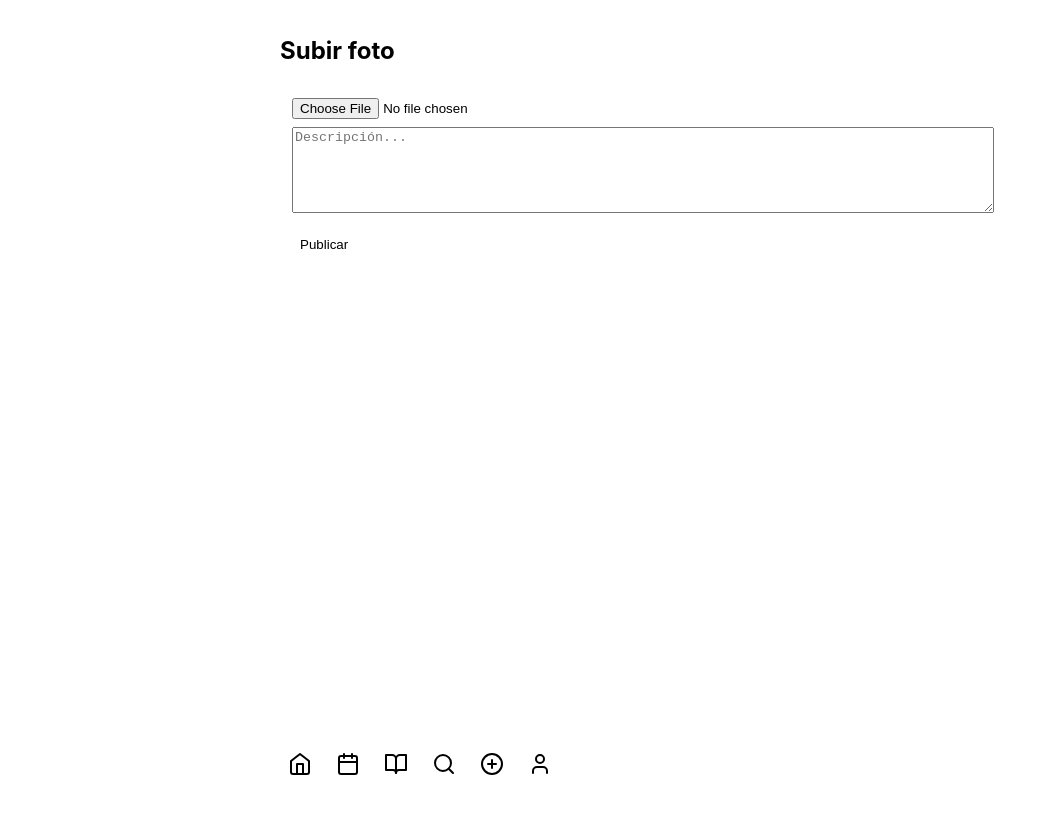
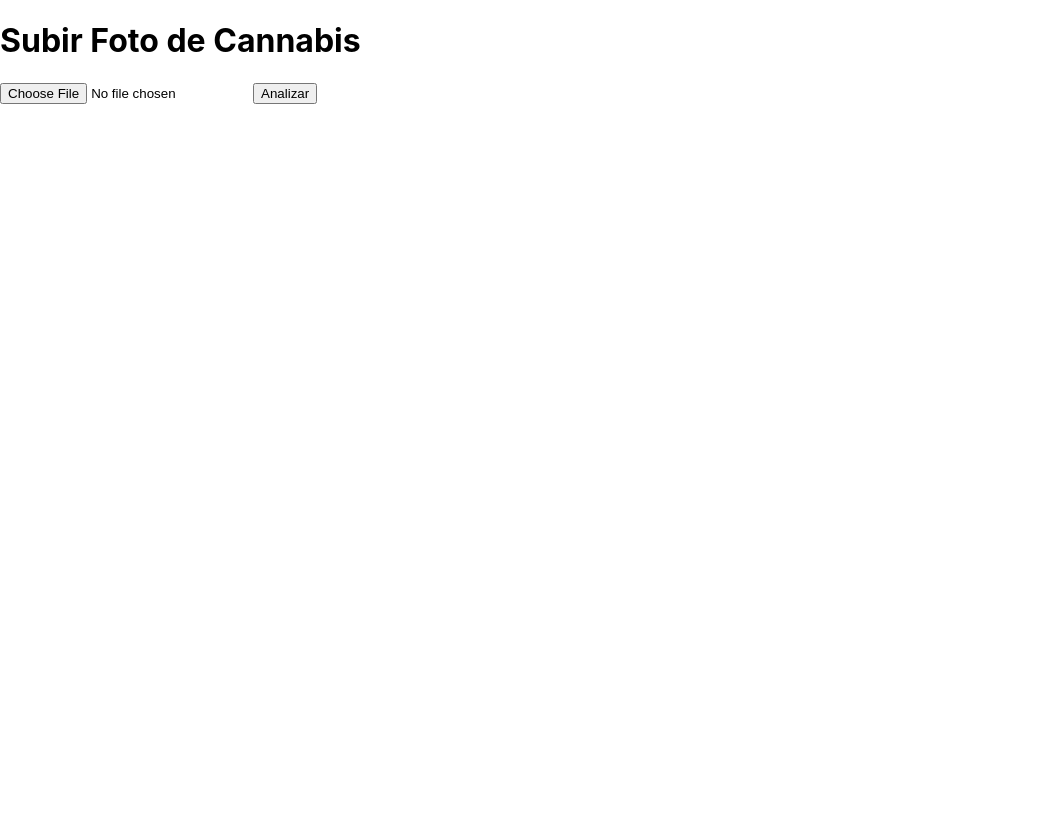
Before and after one commit to AlexisB2025/cannagrow, a Next.js app in the folder cannagrow/: page /upload in a window 1280 px wide. Shown: the top 814 px of the page, without its empty margins (0-1057 px from the left). Built offline with nearby package versions, Linux system fonts and the light colour scheme.

Commit message:
Update upload.js

```diff
--- a/cannagrow/pages/upload.js
+++ b/cannagrow/pages/upload.js
@@ -1,58 +1,39 @@
-import React, { useState, useEffect } from 'react';
-import Layout from '../components/Layout';
-import { v4 as uuidv4 } from 'uuid';
+// pages/upload.js
+import { useState } from 'react'
 
-export default function Upload(){
-  const [file, setFile] = useState(null);
-  const [preview, setPreview] = useState('');
-  const [desc, setDesc] = useState('');
+export default function Upload() {
+  const [file, setFile] = useState(null)
+  const [analysis, setAnalysis] = useState(null)
 
-  useEffect(()=>{
-    return () => { if(preview) URL.revokeObjectURL(preview); }
-  },[preview]);
-
-  const handleFile = (e) => {
-    const f = e.target.files && e.target.files[0];
-    if(!f) return;
-    setFile(f);
-    setPreview(URL.createObjectURL(f));
-  };
-
-  const handleUpload = () => {
-    if(!file) return alert('Subí una foto primero');
-    const stored = JSON.parse(sessionStorage.getItem('mockPosts') || '[]');
-    const newPost = {
-      id: uuidv4(),
-      authorId: 'user-local',
-      authorName: 'Tú',
-      description: desc,
-      imageUrl: preview,
-      strain: 'NN',
-      genetics: 'NN',
-      cannabinoid: 'NN',
-      createdAt: new Date().toISOString(),
-      likes: 0,
-      comments: 0
-    };
-    stored.unshift(newPost);
-    sessionStorage.setItem('mockPosts', JSON.stringify(stored));
-    alert('Publicado (mock)');
-    setFile(null); setPreview(''); setDesc('');
-  };
+  const handleUpload = (e) => {
+    e.preventDefault()
+    if (file) {
+      // Placeholder para análisis
+      setAnalysis({
+        strain: 'Indica/Mock',
+        type: 'Indica',
+        thc: '18%',
+        cbd: '1%'
+      })
+    }
+  }
 
   return (
-    <Layout>
-      <h2>Subir foto</h2>
-      <div className="card">
-        <input type="file" accept="image/*" onChange={handleFile} />
-        {preview && <img src={preview} className="preview-img" alt="preview" />}
-        <div style={{marginTop:8}}>
-          <textarea value={desc} onChange={(e)=>setDesc(e.target.value)} style={{width:'100%',minHeight:80}} placeholder="Descripción..." />
+    <div className="upload-container">
+      <h1>Subir Foto de Cannabis</h1>
+      <form onSubmit={handleUpload}>
+        <input type="file" onChange={e => setFile(e.target.files[0])} />
+        <button type="submit">Analizar</button>
+      </form>
+
+      {analysis && (
+        <div className="analysis-result">
+          <p>Cepa: {analysis.strain}</p>
+          <p>Tipo: {analysis.type}</p>
+          <p>THC: {analysis.thc}</p>
+          <p>CBD: {analysis.cbd}</p>
         </div>
-        <div style={{marginTop:12}}>
-          <button className="icon-btn" onClick={handleUpload}>Publicar</button>
-        </div>
-      </div>
-    </Layout>
+      )}
+    </div>
   )
 }
```
